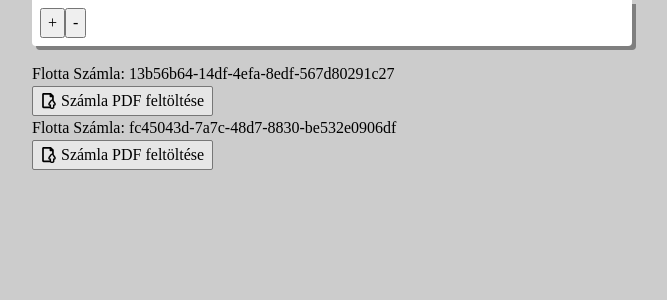
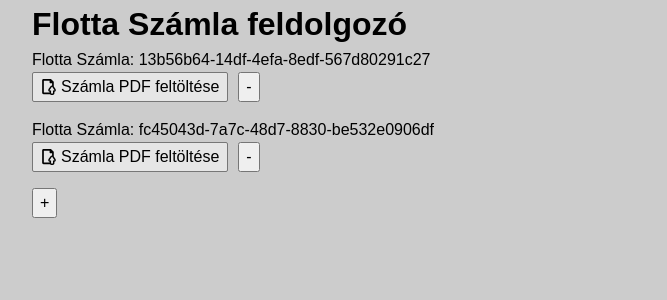
Before and after one commit to embee-dev/flotta-olvaso, a React (Vite) app: page / in a window 1280 px wide. Shown: the top 300 px of the page, without its empty margins (308-975 px from the left). Built offline with nearby package versions, Linux system fonts and the light colour scheme.

Commit message:
Add title, move toolbar to bottom Fixes #15

```diff
--- a/src/App.css
+++ b/src/App.css
@@ -2,6 +2,7 @@
 
 body {
     background-color: #ccc;
+    font-family: Arial, sans-serif;
 }
 
 .flottaSzamla {
@@ -9,25 +10,22 @@ body {
     max-width: 600px;
 }
 
+.flottaSzamlaMain {
+    display: flex;
+    flex-direction: column;
+    gap: 1rem;
+}
+
 .flottaSzamlaHeader {
-    display: flex;
-    gap: 1rem;
-    padding: 0.5rem;
-    margin-bottom: 1rem;
-    background-color: #fff;
-    border-bottom-left-radius: 4px;
-    border-bottom-right-radius: 4px;
-    box-shadow: 4px 4px 0 0 rgba(12, 12, 12, 0.4);
+}
+.flottaSzamlaTitle {
 }
 
 .flottaSzamlaManager {
-    flex-grow: 0;
-    flex-shrink: 0;
 }
 
 .flottaSzamlaOsszesito {
-    flex-grow: 1;
-    flex-shrink: 0;
+
 }
 
 .flottaSzamlaElement {
--- a/src/App.jsx
+++ b/src/App.jsx
@@ -39,16 +39,17 @@ function App() {
     localStorage.setItem('szamlakSzama', szamlakSzama);
   }
 
-  function szamlaUpdater(operation = 'add') {
+  function szamlaUpdater(operation = 'add', key = null) {
     if (operation === 'add') {
       updateSzamlak((draft) => {
         draft.push(createBlankSzamla());
         storeSzamlakSzama(draft.length);
       });
-    } else if (operation === 'remove') {
+    } else if (operation === 'remove' && key) {
       updateSzamlak((draft) => {
-        draft.pop();
+        draft = draft.filter(a => a.id !== key);
         storeSzamlakSzama(draft.length);
+        return draft;
       });
     }
   }
@@ -96,27 +97,32 @@ function App() {
     <div className="flottaSzamla">
 
       <header className="flottaSzamlaHeader">
-        <SzamlaManager
-          onCreate={() => szamlaUpdater('add')}
-          onRemove={(key) => szamlaUpdater('remove')}
-          szamlak={szamlak}
-        />
-        <SzamlaOsszesito szamlak={szamlak} />
+        <h1 className="flottaSzamlaTitle">Flotta Számla feldolgozó</h1>
       </header>
 
 
 
-      <main className="flottaSzamlaBlock">
+      <main className="flottaSzamlaMain">
+
         {szamlak.map((szamla) => (
 
           <SzamlaElement
             onFileSelect={printFile}
+            canBeRemoved={szamlak.length > 1 ? true : false}
+            onRemove={key => szamlaUpdater('remove', key)}
             id={szamla.id}
             key={szamla.id}
             isInvalid={szamla.invalid}
             title={szamla.id}
           />
         ))}
+
+        <SzamlaManager
+          onCreate={() => szamlaUpdater('add')}
+          szamlak={szamlak}
+        />
+
+        <SzamlaOsszesito szamlak={szamlak} />
       </main>
 
     </div>
--- a/src/SzamlaElement.jsx
+++ b/src/SzamlaElement.jsx
@@ -3,7 +3,7 @@ import uploadIcon from '/icons/icon-upload.svg';
 
 import { useState } from 'react';
 
-export default function SzamlaElement({ id, title, isInvalid, onFileSelect }) {
+export default function SzamlaElement({ id, title, isInvalid, onFileSelect, canBeRemoved, onRemove }) {
   const [fileName, setFileName] = useState(null);
   const inputId = `file-${id}`;
 
@@ -15,6 +15,10 @@ export default function SzamlaElement({ id, title, isInvalid, onFileSelect }) {
     const uploadedFile = URL.createObjectURL(e.target?.files[0]);
     setFileName(e.target?.files[0]?.name);
     onFileSelect(uploadedFile, fileName, id);
+  }
+
+  function onMinus() {
+    onRemove(id);
   }
 
   return (
@@ -33,6 +37,7 @@ export default function SzamlaElement({ id, title, isInvalid, onFileSelect }) {
           <img className="flottaIcon" src={uploadIcon} alt="Feltöltés" title="Feltöltés" />Számla PDF feltöltése
         </label>
         {fileName && <span className="flottaSzamlaElement-filename">{fileName}</span>}
+        {canBeRemoved && <button onClick={onMinus}> - </button>}
       </section>
     </article>
   );
--- a/src/SzamlaManager.jsx
+++ b/src/SzamlaManager.jsx
@@ -1,16 +1,11 @@
-export default function SzamlaManager({ szamlak, onCreate, onRemove }) {
+export default function SzamlaManager({ szamlak, onCreate }) {
   function onPlus() {
     onCreate();
-  }
-
-  function onMinus() {
-    onRemove();
   }
 
   return (
     <section className="flottaSzamlaManager">
       {szamlak.length < 5 ? <button onClick={onPlus}> + </button> : ''}
-      {szamlak.length >= 2 ? <button onClick={onMinus}> - </button> : ''}
     </section>
   );
 }
```
